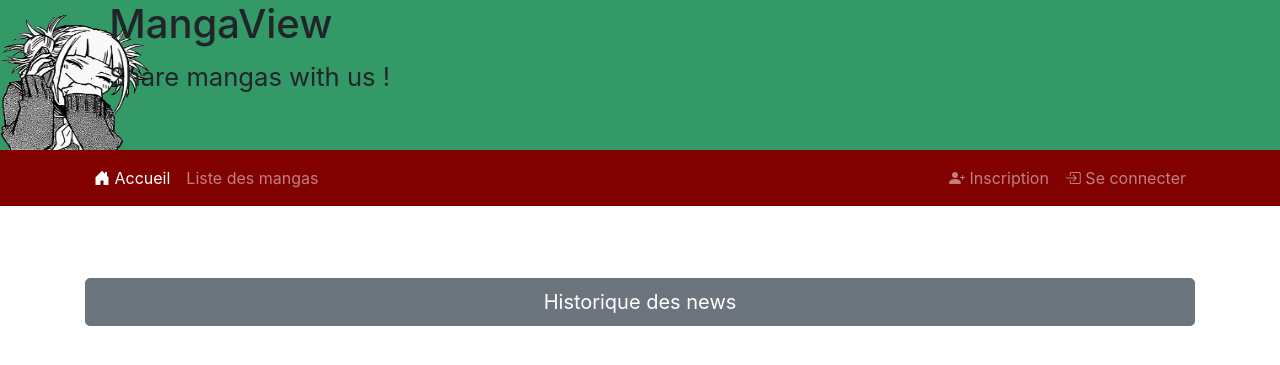
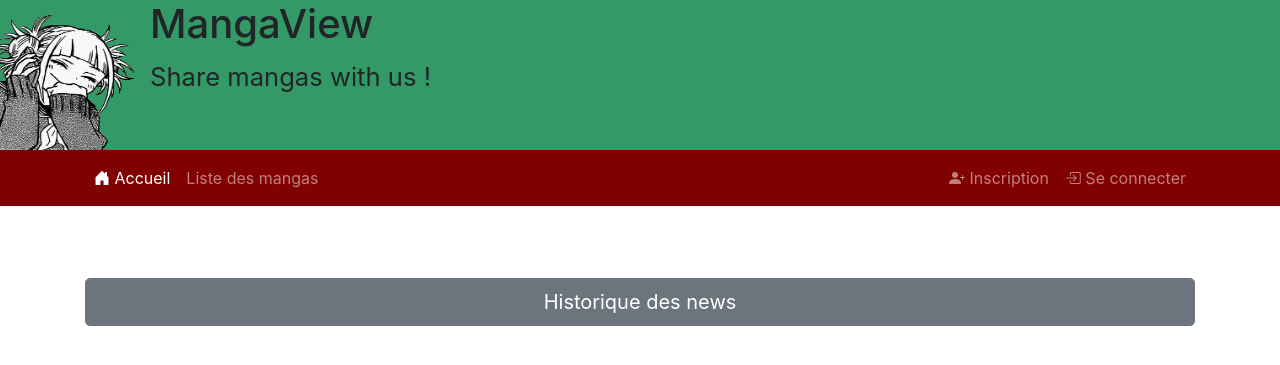
Before and after one commit to LukasG62/MangaView, a PHP site: page /index.php?view=accueil in a window 1280 px wide. Shown: the top 365 px of the page. Run offline with PHP 8.4, Linux system fonts and the light colour scheme; data that the repository does not hold is empty.

Commit message:
fix superposition titre et waifu

```diff
--- a/templates/header.php
+++ b/templates/header.php
@@ -35,7 +35,7 @@ $view = valider("view");
      <!-- TITRE DU HEADER ! TODO !!-->
     <div class="mv-header-title">
       <div class="row">
-        <div class="col-md-1">
+        <div class="col-md-0">
           <div class="header-waifu">
             <a href="index.php?view=accueil"><img width="150" height="150" src="ressources/img/header_waifu.png" /></a>
           </div>
```
